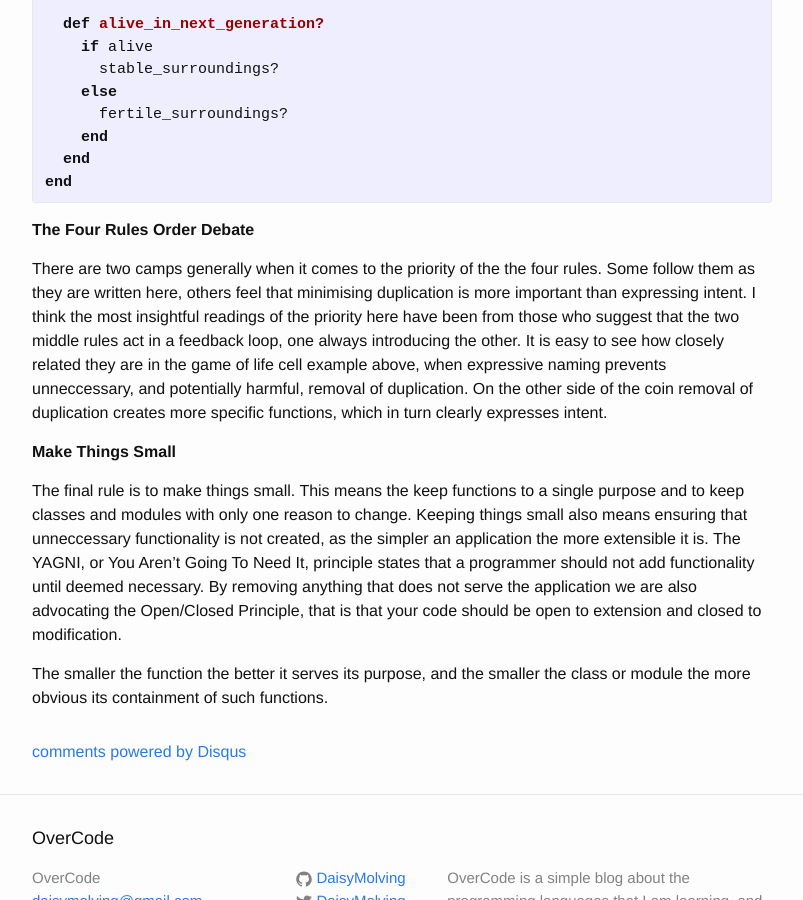
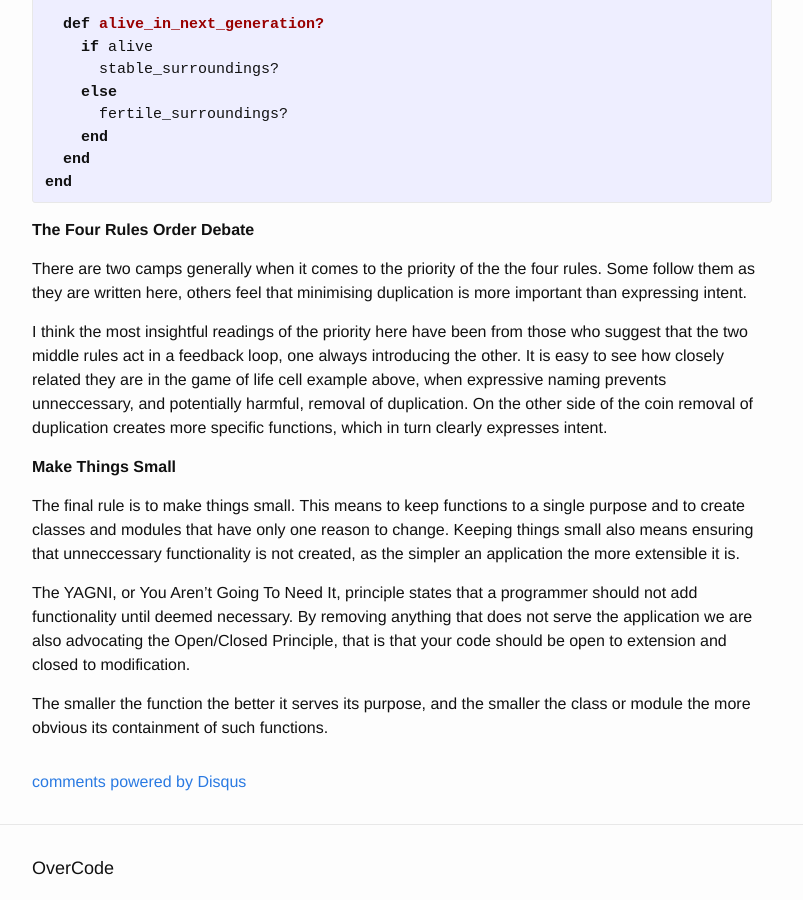
Before and after one commit to DaisyMolving/DaisyMolving.github.io, a Jekyll site: the page built from _posts/2016-10-12-4-simple-rules-intro.markdown, in a window 1280 px wide and 900 px high, scrolled down 2484 px. Shown: the whole window, without its empty margins (238-1041 px from the left). Built offline with Jekyll 4.4.1, drawn with Linux system fonts in a browser that asks for light colours; comment, search, counter and statistics services are not loaded; some of the changed text lies outside the part shown.

Commit message:
corrected mistakes in 4 simple rules post

```diff
--- a/_posts/2016-10-12-4-simple-rules-intro.markdown
+++ b/_posts/2016-10-12-4-simple-rules-intro.markdown
@@ -89,11 +89,15 @@ end
 
 <strong>The Four Rules Order Debate</strong>
 
-There are two camps generally when it comes to the priority of the the four rules. Some follow them as they are written here, others feel that minimising duplication is more important than expressing intent. I think the most insightful readings of the priority here have been from those who suggest that the two middle rules act in a feedback loop, one always introducing the other. It is easy to see how closely related they are in the game of life cell example above, when expressive naming prevents unneccessary, and potentially harmful, removal of duplication. On the other side of the coin removal of duplication creates more specific functions, which in turn clearly expresses intent.
+There are two camps generally when it comes to the priority of the the four rules. Some follow them as they are written here, others feel that minimising duplication is more important than expressing intent.
+
+I think the most insightful readings of the priority here have been from those who suggest that the two middle rules act in a feedback loop, one always introducing the other. It is easy to see how closely related they are in the game of life cell example above, when expressive naming prevents unneccessary, and potentially harmful, removal of duplication. On the other side of the coin removal of duplication creates more specific functions, which in turn clearly expresses intent.
 
 <strong>Make Things Small</strong>
 
-The final rule is to make things small. This means the keep functions to a single purpose and to keep classes and modules with only one reason to change. Keeping things small also means ensuring that unneccessary functionality is not created, as the simpler an application the more extensible it is. The YAGNI, or You Aren't Going To Need It, principle states that a programmer should not add functionality until deemed necessary. By removing anything that does not serve the application we are also advocating the Open/Closed Principle, that is that your code should be open to extension and closed to modification.
+The final rule is to make things small. This means to keep functions to a single purpose and to create classes and modules that have only one reason to change. Keeping things small also means ensuring that unneccessary functionality is not created, as the simpler an application the more extensible it is.
+
+The YAGNI, or You Aren't Going To Need It, principle states that a programmer should not add functionality until deemed necessary. By removing anything that does not serve the application we are also advocating the Open/Closed Principle, that is that your code should be open to extension and closed to modification.
 
 The smaller the function the better it serves its purpose, and the smaller the class or module the more obvious its containment of such functions.
 
```
Also changed, not shown: other parts of _posts/2016-10-12-4-simple-rules-intro.markdown (+2 -2 lines).
